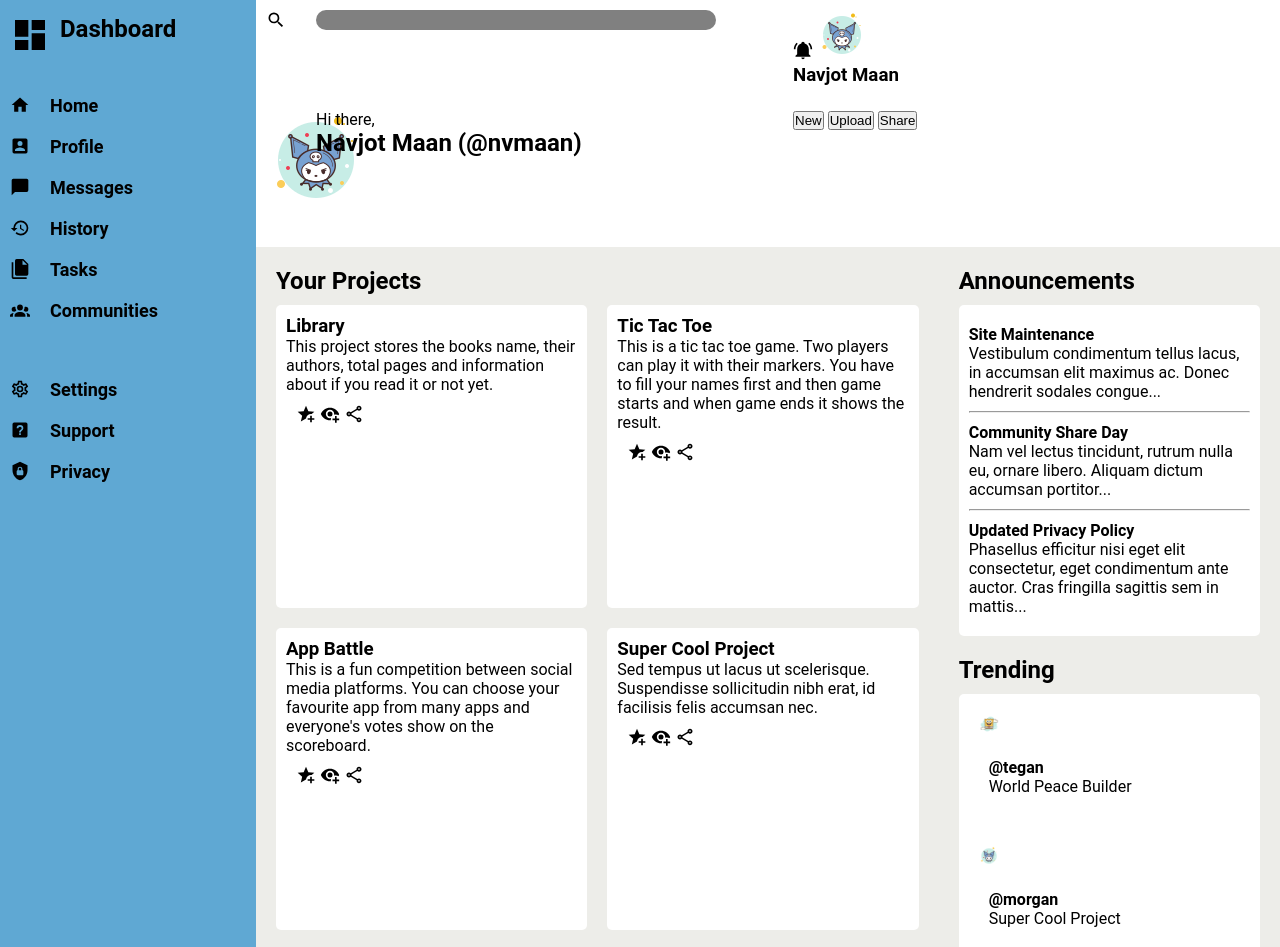
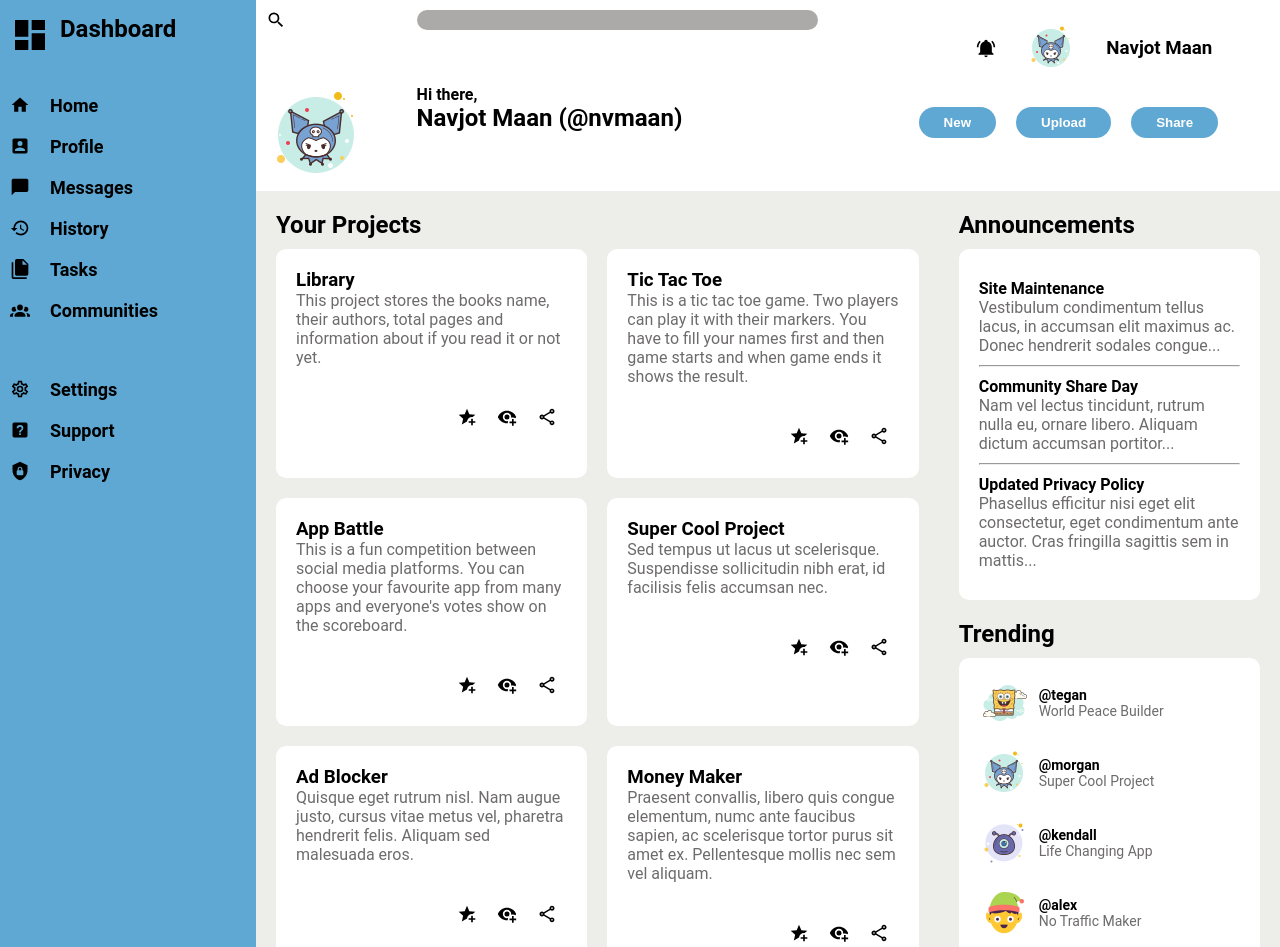
Before and after one commit to navjotmaan/Admin-Dashboard, a plain HTML site: page index.html in a window 1280 px wide. Shown: the top 947 px of the page. Drawn offline with Linux system fonts and the light colour scheme.

Commit message:
fix the content into grids, set the size of images and icons

```diff
--- a/style.css
+++ b/style.css
@@ -50,8 +50,11 @@ h1 {
 #projects-grid div,
 #extra-info div {
     background-color: #ffffff;
-    border-radius: 5px;
-    padding: 10px;
+    border-radius: 10px;
+}
+
+#projects-grid div {
+    padding: 20px;
 }
 
 #projects {
@@ -73,24 +76,16 @@ h1 {
     margin: 20px;
 }
 
-#extra-info  p, h2 {
+#ann  p, h2 {
     margin-bottom: 10px;
 }
 
-#extra-info h4 {
+#ann h4 {
     margin-top: 10px;
 }
 
 #ann {
     padding: 20px;
-    margin-bottom: 20px;
-}
-
-#trending {
-    padding: 20px;
-}
-
-#trending p {
     margin-bottom: 20px;
 }
 
@@ -114,16 +109,76 @@ img {
     height: 100px;
 }
 
-span {
-    width: 400px;
+#searchbar {
+    width: 80%;
     height: 20px;
-    background-color: gray;
+    background-color: rgb(172, 169, 169);
     border-radius: 50px;
 }
 
 #upper-name-section {
     display: grid;
-    grid-template-columns: 50px repeat(2, 1fr);
-    grid-template-rows: repeat(2, 1fr);
+    grid-template-columns: 15% 50% 35%;
+    grid-template-rows: 50% 50%;
 
 }
+
+button {
+    background-color: #5fa8d3;
+    color: white;
+    padding: 8px 25px ;
+    border-radius: 20px;
+    border: none;
+    font-weight: bold;
+}
+
+#btns {
+    display: flex;
+    align-items: center;
+    gap: 20px;
+}
+
+#notification {
+    display: flex;
+    gap: 30px;
+    justify-content: center;
+    align-items:center;
+}
+
+#hiThere p {
+    font-weight: bold;
+}
+
+.share {
+    display: flex;
+    justify-content: flex-end;
+    align-items: flex-end;
+    gap: 20px;
+    position: relative;
+    top: 20px ;
+    left: 10px;
+}
+
+.profiles {
+    display: flex;
+    gap: 10px;
+    align-items: center;
+    width: 100%;
+    height: 70px;
+    font-size: 14px;
+    margin-left: 10px;
+}
+
+#trending {
+    padding: 10px;
+}
+
+.profiles img {
+    width: 50px;
+    height: 50px;
+}
+
+#projects-grid p,
+#extra-info p {
+    color: rgb(109, 107, 107);
+}
```
